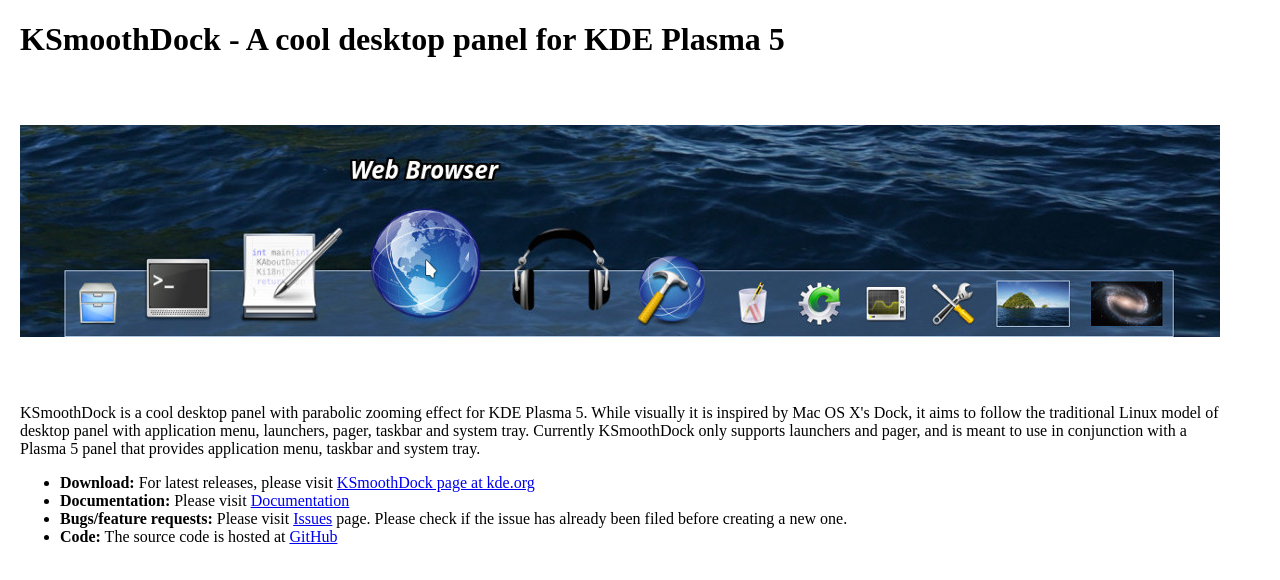
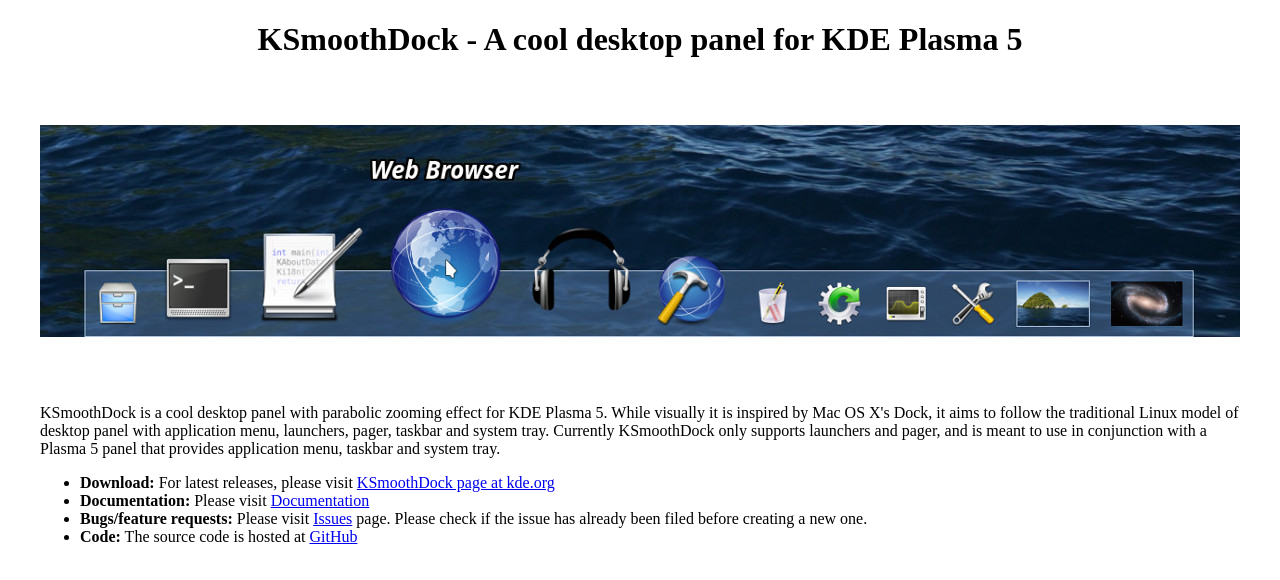
Before and after one commit to dangvd/ksmoothdock, a plain HTML site: page docs/index.html in a window 1280 px wide. Drawn offline with Linux system fonts and the light colour scheme.

Commit message:
Make the homepage centered.

```diff
--- a/docs/index.html
+++ b/docs/index.html
@@ -7,14 +7,23 @@
 <style>
 
 body {
-  margin: 20px;
+  margin: 0px;
+}
+
+h1 {
+  text-align: center;
+}
+
+div#content {
   width: 1200px;
+  margin: 0 auto;
 }
 
 </style>
 
 </head>
 <body>
+<div id="content">
 
 <h1>KSmoothDock - A cool desktop panel for KDE Plasma 5</h1>
 
@@ -43,5 +52,6 @@ KSmoothDock is a cool desktop panel with parabolic zooming effect for KDE Plasma
 
 </ul>
 
+</div>
 </body>
 </html>
```
